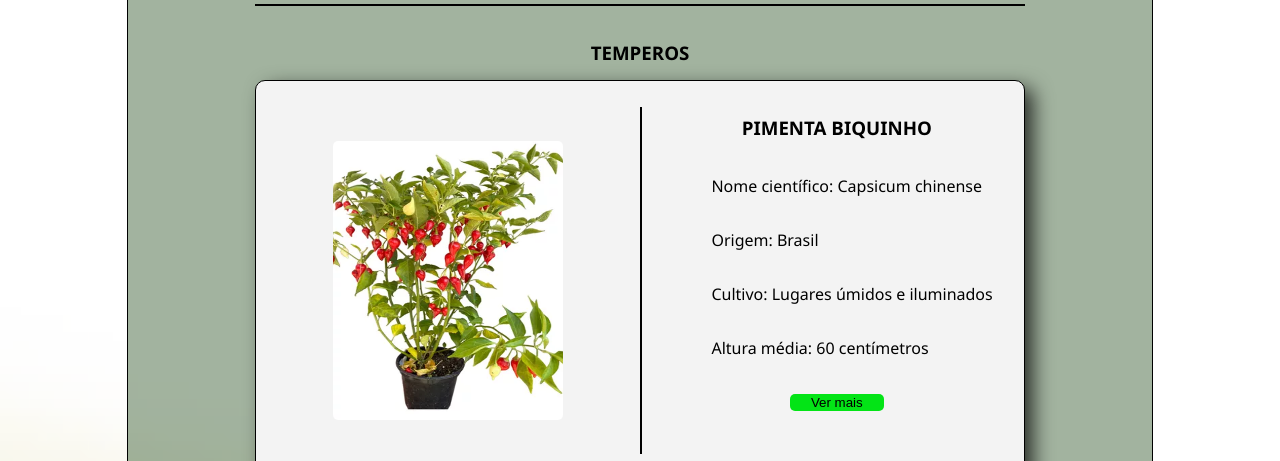
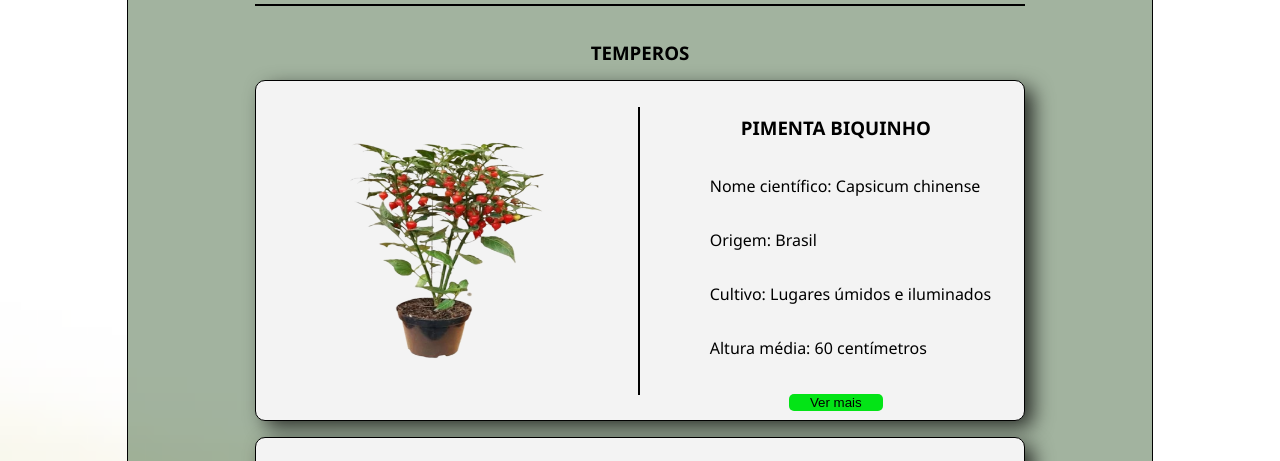
Before and after one commit to vinileardini/plants_no_angular, a plain HTML site: page index.html in a window 1280 px wide. Shown: the part 276-737 px from the top of the page. Drawn offline with Linux system fonts and the light colour scheme.

Commit message:
fix img path

```diff
--- a/index.html
+++ b/index.html
@@ -26,7 +26,7 @@
             <div class="div_principal">
                 <div class="card-principal" id="1">
                     <div class="img_div">
-                        <img src="/assets/pimenta_biquinho.png" alt="pimenta biquinho">
+                        <img src="assets/pimenta_biquinho-removebg-preview.png" alt="pimenta biquinho">
                     </div>
 
                     <hr>
```
